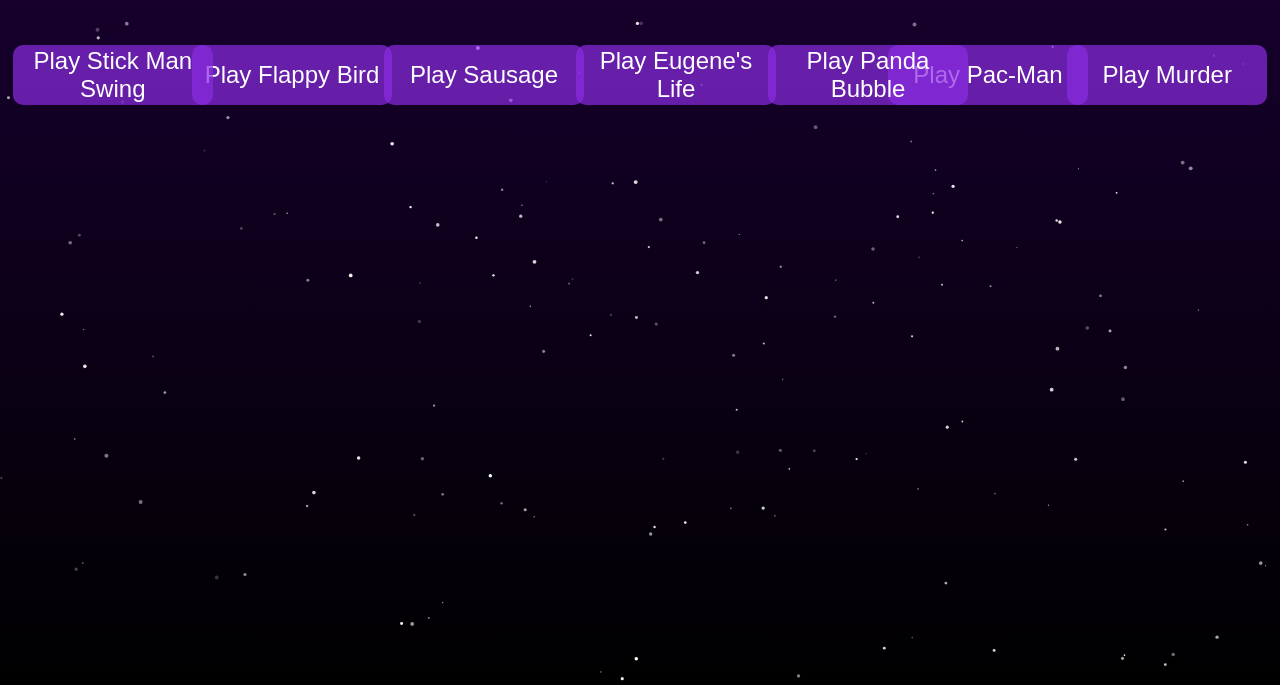
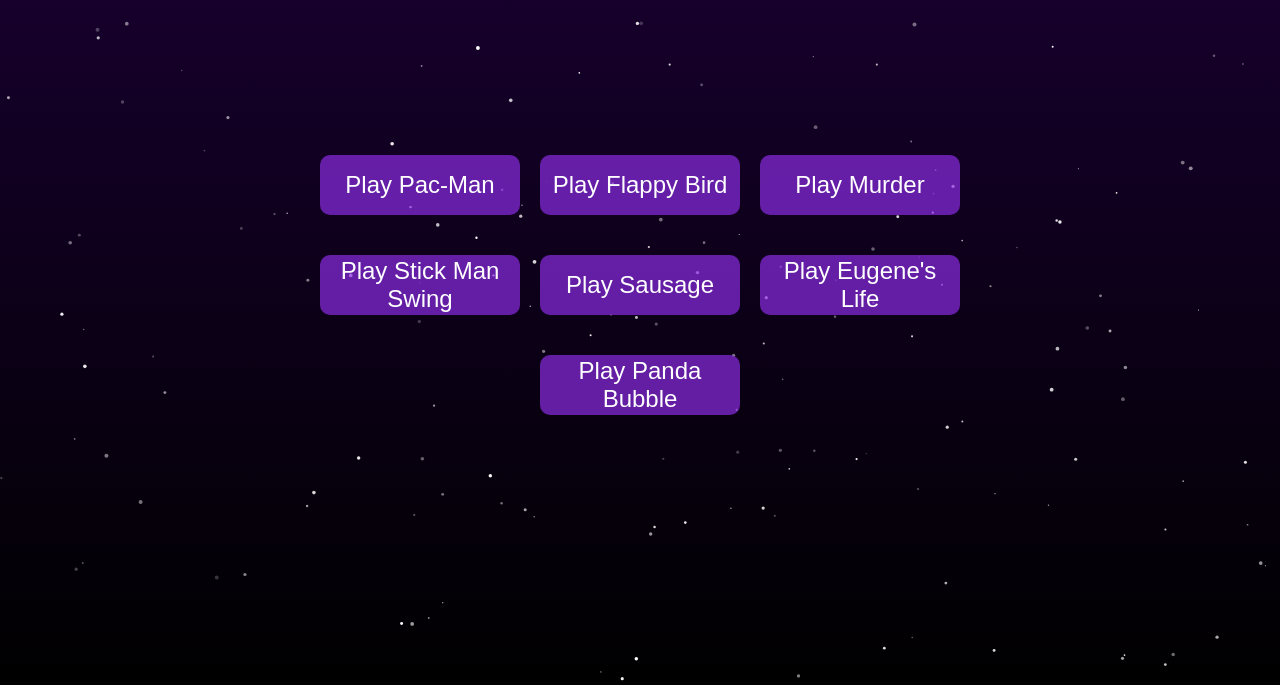
Before and after one commit to prototbh/games, a plain HTML site: page hub.html in a window 1280 px wide. Shown: the part 115-800 px from the top of the page. Drawn offline with Linux system fonts and the light colour scheme.

Commit message:
Update hub.html

```diff
--- a/hub.html
+++ b/hub.html
@@ -13,8 +13,9 @@
       font-family: Arial, sans-serif;
       background: linear-gradient(to bottom, #1a0033, #000000);
       display: flex;
+      flex-direction: column;
       justify-content: center;
-      align-items: flex-start; /* Aligns content at the top */
+      align-items: center;
     }
 
     .starry-bg {
@@ -32,18 +33,26 @@
       height: 100%;
     }
 
-    h1 {
-      font-size: 5rem; /* Size of the text */
-      color: #00ffff; /* Neon Blue */
-      text-align: center;
-      margin-top: 20px; /* Adjust margin to position the text */
-      z-index: 10; /* Ensure text is on top */
-      position: relative; /* Allows z-index to work */
+    .header {
+      display: flex;
+      justify-content: center;
+      align-items: center;
+      position: absolute;
+      top: 20px;
+      width: 100%;
+      z-index: 1;
     }
 
+    h1 {
+      font-size: 5rem;
+      color: #00ffff;
+      text-align: center;
+      margin: 0;
+      z-index: 0;
+    }
+
+    /* Button styling */
     .game-button {
-      position: absolute;
-      top: calc(80px + 5rem); /* Position for the buttons, 80px below the title */
       width: 200px;
       height: 60px;
       background: hsla(271, 76%, 53%, 0.7);
@@ -54,6 +63,7 @@
       cursor: pointer;
       transition: transform 0.3s ease, box-shadow 0.3s ease;
       z-index: 20;
+      text-align: center;
     }
 
     .game-button:hover {
@@ -61,39 +71,21 @@
       box-shadow: 0 0 20px #8a2be2;
     }
 
-    /* Specific positioning for each button (no changes needed here) */
-    #open-pacman {
-      right: calc(15%);
+    /* Button Rows - Centered alignment for each row */
+    .button-row {
+      display: flex;
+      justify-content: center;
+      margin: 20px 0;
     }
 
-    #open-flappy {
-      left: calc(15%);
+    .button-row .game-button {
+      margin: 0 10px;
     }
 
-    #open-murder {
-      right: calc(1%);
-      background: hsla(271, 76%, 53%, 0.7);
-    }
-
-    #open-stickman {
-      left: calc(1%);
-      background: hsla(271, 76%, 53%, 0.7);
-    }
-
-    #open-sausage {
-      left: calc(30%);
-      background: hsla(271, 76%, 53%, 0.7);
-    }
-
-    #open-eugene {
-      left: calc(45%);
-      background: hsla(271, 76%, 53%, 0.7);
-    }
-
-    /* New button for Panda Bubble */
-    #open-panda-bubble {
-      left: calc(60%);
-      background: hsla(271, 76%, 53%, 0.7);
+    /* Layout for the buttons: one in the middle, one on the left, one on the right */
+    #row-1, #row-2, #row-3 {
+      display: flex;
+      justify-content: center;
     }
   </style>
 </head>
@@ -103,29 +95,29 @@
   <div class="starry-bg"></div>
   <svg class="stars"></svg>
 
-  <!-- Neon Text -->
-  <h1>Eli's Games</h1>
+  <!-- Neon Text in Centered Header -->
+  <div class="header">
+    <h1>Eli's Games</h1>
+  </div>
 
-  <!-- Game Button for Pac-Man -->
-  <button class="game-button" id="open-pacman">Play Pac-Man</button>
+  <!-- First Row of Buttons (Center, Left, Right) -->
+  <div id="row-1" class="button-row">
+    <button class="game-button" id="open-pacman">Play Pac-Man</button>
+    <button class="game-button" id="open-flappy">Play Flappy Bird</button>
+    <button class="game-button" id="open-murder">Play Murder</button>
+  </div>
 
-  <!-- Game Button for Flappy Bird -->
-  <button class="game-button" id="open-flappy">Play Flappy Bird</button>
+  <!-- Second Row of Buttons (Center, Left, Right) -->
+  <div id="row-2" class="button-row">
+    <button class="game-button" id="open-stickman">Play Stick Man Swing</button>
+    <button class="game-button" id="open-sausage">Play Sausage</button>
+    <button class="game-button" id="open-eugene">Play Eugene's Life</button>
+  </div>
 
-  <!-- Game Button for Be or Be Killed -->
-  <button class="game-button" id="open-murder">Play Murder</button>
-
-  <!-- New Game Button for Stick Man Swing -->
-  <button class="game-button" id="open-stickman">Play Stick Man Swing</button>
-
-  <!-- New Game Button for Play Sausage -->
-  <button class="game-button" id="open-sausage">Play Sausage</button>
-
-  <!-- New Game Button for Eugene's Life -->
-  <button class="game-button" id="open-eugene">Play Eugene's Life</button>
-
-  <!-- New Game Button for Play Panda Bubble -->
-  <button class="game-button" id="open-panda-bubble">Play Panda Bubble</button>
+  <!-- New Row for Panda Bubble Button -->
+  <div id="row-3" class="button-row">
+    <button class="game-button" id="open-panda">Play Panda Bubble</button>
+  </div>
 
   <script>
     // Star field animation
@@ -165,8 +157,7 @@
       window.location.href = 'ball/index.html'; // Link to the "ball" folder
     };
 
-    // Button click event to navigate to Panda Bubble
-    document.getElementById('open-panda-bubble').onclick = function() {
+    document.getElementById('open-panda').onclick = function() {
       window.location.href = 'bubble/index.html'; // Link to the "bubble" folder
     };
   </script>
```
